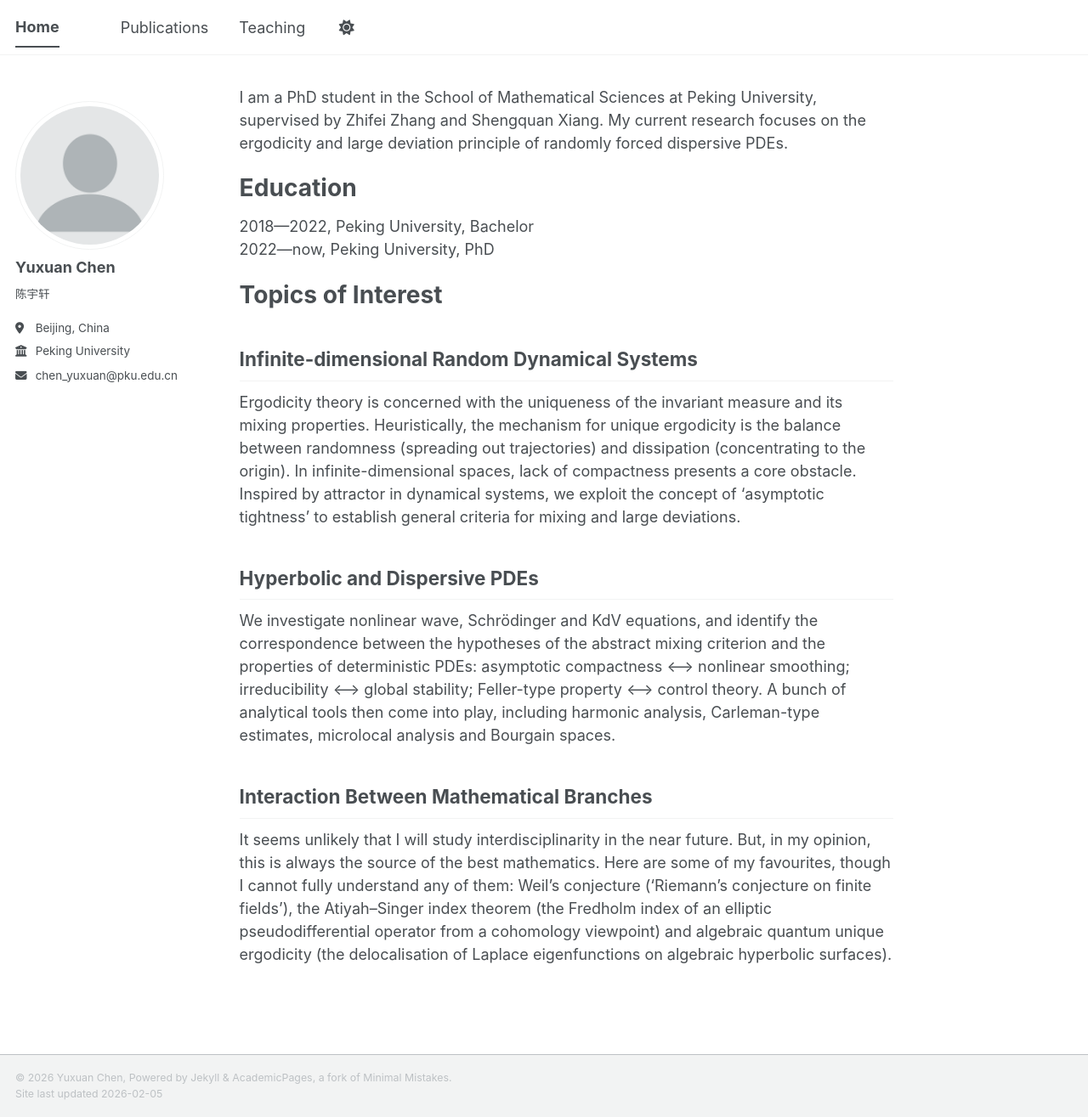
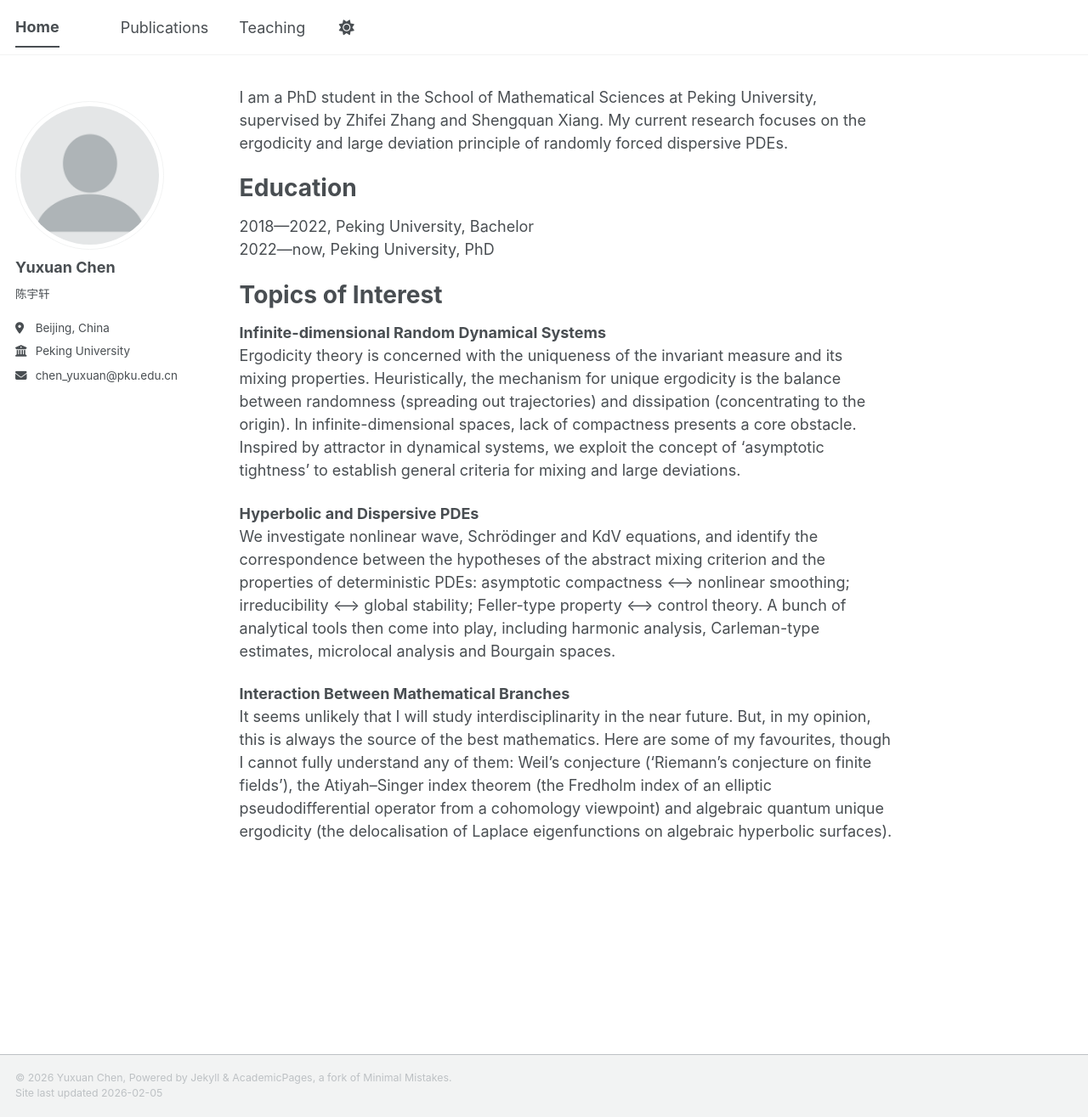
Before and after one commit to yxchen-pku/yxchen-pku.github.io, a Jekyll site: the page built from _pages/about.md, in a window 1280 px wide and 1315 px high. Shown: the whole window at 85% size. Built offline with Jekyll 4.4.1, drawn with Linux system fonts in a browser that asks for light colours; a script bundle is joined from its source files by our own code; library files that are not in the unit come from our copies.

```diff
--- a/_pages/about.md
+++ b/_pages/about.md
@@ -16,15 +16,11 @@ Education
 
 Topics of Interest
 ======
-
-Infinite-dimensional Random Dynamical Systems
------
+**Infinite-dimensional Random Dynamical Systems**
 Ergodicity theory is concerned with the uniqueness of the invariant measure and its mixing properties. Heuristically, the mechanism for unique ergodicity is the balance between randomness (spreading out trajectories) and dissipation (concentrating to the origin). In infinite-dimensional spaces, lack of compactness presents a core obstacle. Inspired by attractor in dynamical systems, we exploit the concept of 'asymptotic tightness' to establish general criteria for mixing and large deviations.
 
-Hyperbolic and Dispersive PDEs
------
+**Hyperbolic and Dispersive PDEs**
 We investigate nonlinear wave, Schrödinger and KdV equations, and identify the correspondence between the hypotheses of the abstract mixing criterion and the properties of deterministic PDEs: asymptotic compactness ⟷ nonlinear smoothing; irreducibility ⟷ global stability; Feller-type property ⟷ control theory. A bunch of analytical tools then come into play, including harmonic analysis, Carleman-type estimates, microlocal analysis and Bourgain spaces.
 
-Interaction Between Mathematical Branches
------
+**Interaction Between Mathematical Branches**
 It seems unlikely that I will study interdisciplinarity in the near future. But, in my opinion, this is always the source of the best mathematics. Here are some of my favourites, though I cannot fully understand any of them: Weil's conjecture ('Riemann's conjecture on finite fields'), the Atiyah–Singer index theorem (the Fredholm index of an elliptic pseudodifferential operator from a cohomology viewpoint) and algebraic quantum unique ergodicity (the delocalisation of Laplace eigenfunctions on algebraic hyperbolic surfaces).
```
